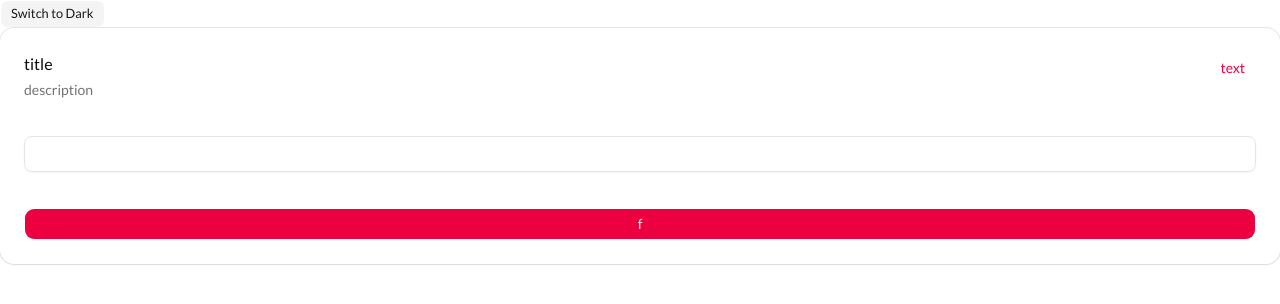
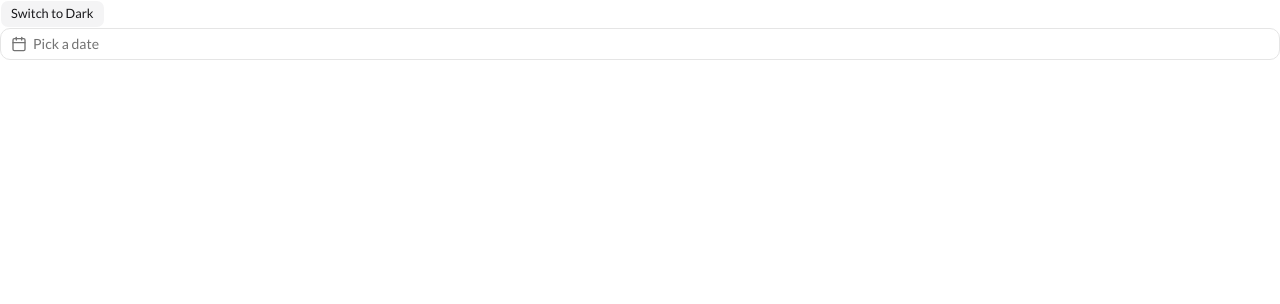
Before and after one commit to dosepehr/frontend-foundation, a Next.js app: page / in a window 1280 px wide. Shown: the top 304 px of the page. Built offline with nearby package versions, Linux system fonts and the light colour scheme.

Commit message:
add date picker component

```diff
--- a/src/app/page.tsx
+++ b/src/app/page.tsx
@@ -2,27 +2,14 @@
 import ThemeChange from '@/components/common/ThemeChange';
 import { Button } from '@/components/ui/Button';
 import CardGroup from '@/components/ui/Card';
+import { DatePickerDemo } from '@/components/ui/DatePicker';
 import { Input } from '@/components/ui/Input';
 
 const Page = () => {
     return (
         <>
             <ThemeChange />
-            <CardGroup
-                title='title'
-                description='description'
-                action={{
-                    label: 'text',
-                    onClick: () => console.log('object'),
-                }}
-                footer={
-                    <div className='w-full'>
-                        <Button className='w-full'>f</Button>
-                    </div>
-                }
-            >
-                <Input />
-            </CardGroup>
+            <DatePickerDemo />
         </>
     );
 };
--- /dev/null
+++ b/src/components/ui/DatePicker/index.tsx
@@ -0,0 +1,38 @@
+'use client';
+
+import * as React from 'react';
+import { format } from 'date-fns';
+import { Calendar as CalendarIcon } from 'lucide-react';
+import { Popover, PopoverContent, PopoverTrigger } from '../Popover';
+import { Button } from '../Button';
+import { Calendar } from '../Calendar';
+
+export function DatePickerDemo() {
+    const [date, setDate] = React.useState<Date>();
+
+    return (
+        <Popover>
+            <PopoverTrigger asChild>
+                <Button
+                    variant='outline'
+                    data-empty={!date}
+                    className='
+                        data-[empty=true]:text-muted-foreground
+                        w-full justify-start text-left font-normal active:scale-100
+                        hover:border-ring!
+                        data-[state=open]:border-primary!
+                        data-[state=open]:outline
+                        data-[state=open]:outline-primary/40!
+                        transition-[color,box-shadow,border-color]
+                    '
+                >
+                    <CalendarIcon />
+                    {date ? format(date, 'PPP') : <span>Pick a date</span>}
+                </Button>
+            </PopoverTrigger>
+            <PopoverContent className='w-auto p-0'>
+                <Calendar mode='single' selected={date} onSelect={setDate} />
+            </PopoverContent>
+        </Popover>
+    );
+}
--- /dev/null
+++ b/src/components/ui/Popover/index.tsx
@@ -0,0 +1,89 @@
+"use client"
+
+import * as React from "react"
+import { Popover as PopoverPrimitive } from "radix-ui"
+import { cn } from "@/utils/funcs/cn"
+
+
+function Popover({
+  ...props
+}: React.ComponentProps<typeof PopoverPrimitive.Root>) {
+  return <PopoverPrimitive.Root data-slot="popover" {...props} />
+}
+
+function PopoverTrigger({
+  ...props
+}: React.ComponentProps<typeof PopoverPrimitive.Trigger>) {
+  return <PopoverPrimitive.Trigger data-slot="popover-trigger" {...props} />
+}
+
+function PopoverContent({
+  className,
+  align = "center",
+  sideOffset = 4,
+  ...props
+}: React.ComponentProps<typeof PopoverPrimitive.Content>) {
+  return (
+    <PopoverPrimitive.Portal>
+      <PopoverPrimitive.Content
+        data-slot="popover-content"
+        align={align}
+        sideOffset={sideOffset}
+        className={cn(
+          "bg-popover text-popover-foreground data-open:animate-in data-closed:animate-out data-closed:fade-out-0 data-open:fade-in-0 data-closed:zoom-out-95 data-open:zoom-in-95 data-[side=bottom]:slide-in-from-top-2 data-[side=left]:slide-in-from-right-2 data-[side=right]:slide-in-from-left-2 data-[side=top]:slide-in-from-bottom-2 ring-foreground/10 flex flex-col gap-4 rounded-md p-4 text-sm shadow-md ring-1 duration-100 z-50 w-72 origin-(--radix-popover-content-transform-origin) outline-hidden",
+          className
+        )}
+        {...props}
+      />
+    </PopoverPrimitive.Portal>
+  )
+}
+
+function PopoverAnchor({
+  ...props
+}: React.ComponentProps<typeof PopoverPrimitive.Anchor>) {
+  return <PopoverPrimitive.Anchor data-slot="popover-anchor" {...props} />
+}
+
+function PopoverHeader({ className, ...props }: React.ComponentProps<"div">) {
+  return (
+    <div
+      data-slot="popover-header"
+      className={cn("flex flex-col gap-1 text-sm", className)}
+      {...props}
+    />
+  )
+}
+
+function PopoverTitle({ className, ...props }: React.ComponentProps<"h2">) {
+  return (
+    <div
+      data-slot="popover-title"
+      className={cn("font-medium", className)}
+      {...props}
+    />
+  )
+}
+
+function PopoverDescription({
+  className,
+  ...props
+}: React.ComponentProps<"p">) {
+  return (
+    <p
+      data-slot="popover-description"
+      className={cn("text-muted-foreground", className)}
+      {...props}
+    />
+  )
+}
+
+export {
+  Popover,
+  PopoverAnchor,
+  PopoverContent,
+  PopoverDescription,
+  PopoverHeader,
+  PopoverTitle,
+  PopoverTrigger,
+}
```
